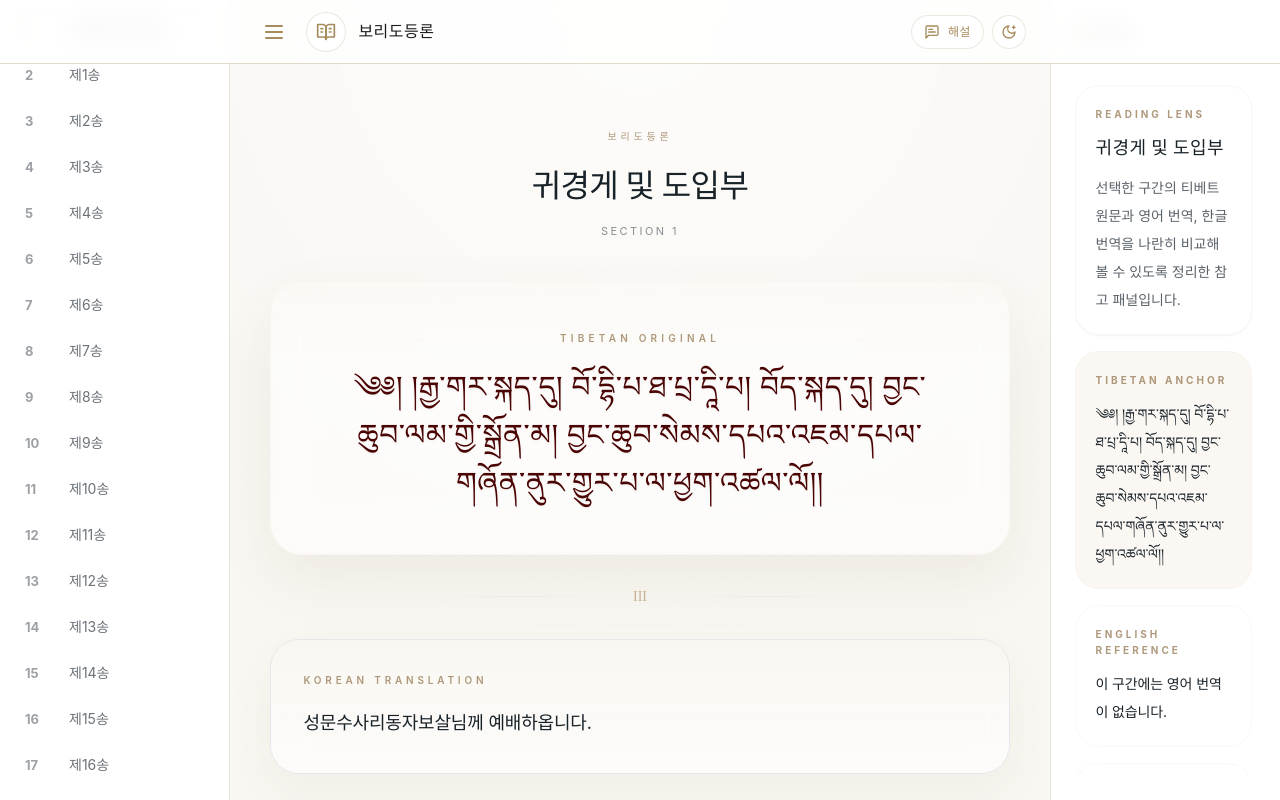
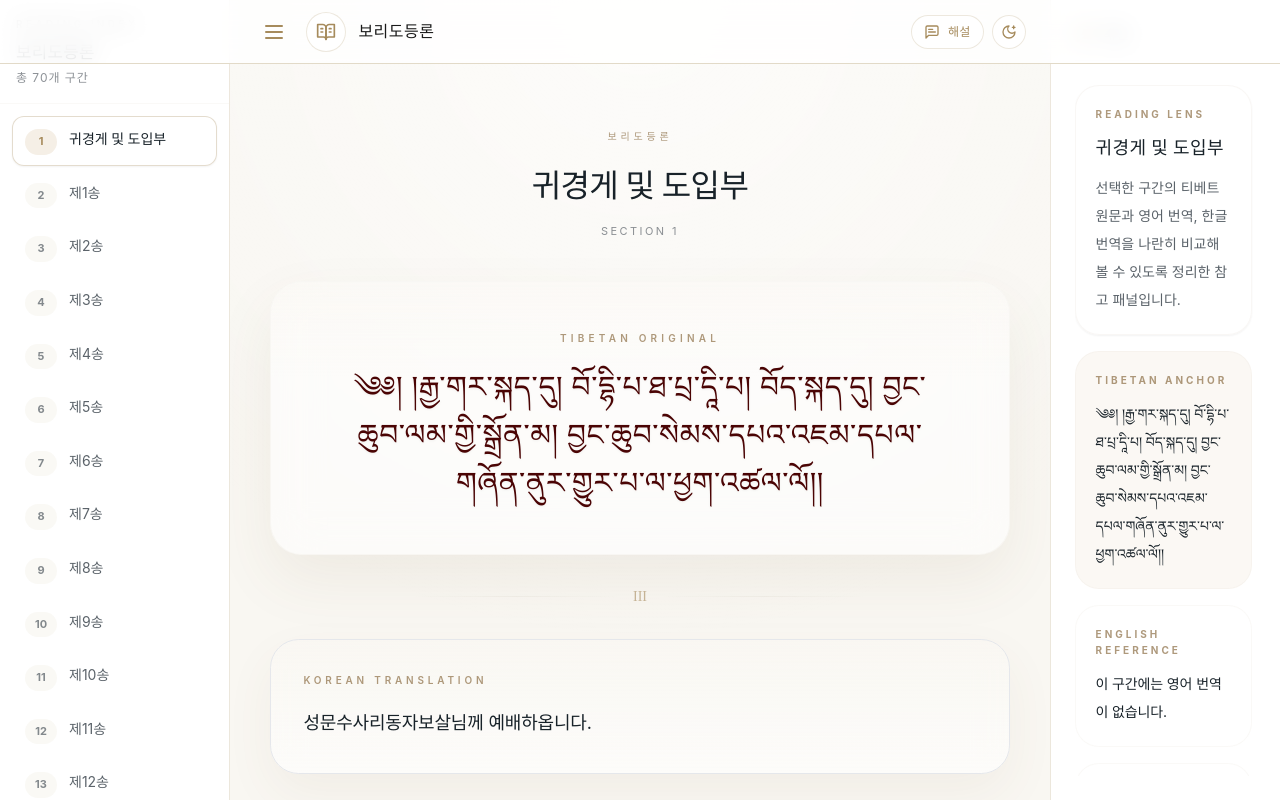
Before and after one commit to concario17-max/bori, a React (Vite) app: page / in a window 1280 px wide. Built offline with nearby package versions, Linux system fonts and the light colour scheme; a web font is replaced by a local one.

Commit message:
Refine left sidebar layout

```diff
--- a/src/components/Sidebar/SidebarHeader.jsx
+++ b/src/components/Sidebar/SidebarHeader.jsx
@@ -7,7 +7,7 @@ import { X } from 'lucide-react';
 function SidebarHeader({ setIsSidebarOpen }) {
   return (
     <div className="flex shrink-0 items-center justify-between border-b border-gold-border/30 p-4 dark:border-[#333] lg:hidden">
-      <span className="font-crimson text-lg font-bold text-text-primary dark:text-dark-text-primary">
+      <span className="font-korean text-lg font-semibold text-text-primary dark:text-dark-text-primary">
         보리도등론
       </span>
       <button
--- a/src/components/Sidebar/SidebarVerseList.jsx
+++ b/src/components/Sidebar/SidebarVerseList.jsx
@@ -7,6 +7,8 @@ const SidebarVerseList = ({
   paragraphIndices,
   onSelectParagraph,
   setIsSidebarOpen,
+  title,
+  count,
 }) => {
   if (!expandedChapter) return null;
 
@@ -31,7 +33,19 @@ const SidebarVerseList = ({
 
   return (
     <div className="custom-scrollbar h-full flex-1 overflow-y-auto bg-transparent animate-[fadeIn_0.5s_ease-out]">
-      <div className="space-y-1 px-3 py-2">
+      <div className="sticky top-0 z-10 border-b border-gold-border/20 bg-white/88 px-4 py-4 backdrop-blur-md dark:border-dark-border/50 dark:bg-dark-bg/92">
+        <p className="font-inter text-[10px] font-semibold uppercase tracking-[0.34em] text-gold-deep/72 dark:text-gold-light/68">
+          Reading Index
+        </p>
+        <h2 className="mt-2 font-korean text-[1.05rem] font-semibold leading-6 text-text-primary dark:text-dark-text-primary">
+          {title || foundChapter.chapterName || foundChapter.title}
+        </h2>
+        <p className="mt-1 text-[12px] tracking-[0.08em] text-text-secondary/70 dark:text-dark-text-secondary/75">
+          총 {count || foundChapter.paragraphs.length}개 구간
+        </p>
+      </div>
+
+      <div className="space-y-1 px-3 py-3">
         {foundChapter.paragraphs.map((paragraph) => {
           const isActive = activeParagraphId === paragraph.id;
 
@@ -42,24 +56,32 @@ const SidebarVerseList = ({
                 if (onSelectParagraph) onSelectParagraph(paragraph);
                 if (window.innerWidth < 1024) setIsSidebarOpen(false);
               }}
-              className={`w-full flex items-start gap-2.5 rounded-xl px-3 py-2 text-left text-[16px] transition-all ${
+              className={`w-full rounded-xl border px-3 py-2.5 text-left transition-all ${
                 isActive
-                  ? 'border border-gold-primary/30 bg-white/60 font-medium text-text-primary shadow-sm dark:border-gold-primary/20 dark:bg-dark-bg/60 dark:text-gold-light'
-                  : 'border border-transparent text-text-secondary hover:bg-gold-surface/30 hover:text-text-primary dark:text-dark-text-secondary dark:hover:bg-dark-bg/40'
+                  ? 'border-gold-primary/30 bg-white/75 shadow-sm dark:border-gold-primary/20 dark:bg-dark-bg/65'
+                  : 'border-transparent bg-transparent hover:border-gold-border/18 hover:bg-gold-surface/25 dark:hover:border-dark-border/45 dark:hover:bg-dark-bg/40'
               }`}
             >
+              <div className="flex items-start gap-3">
                 <span
-                className={`mt-[2px] min-w-[34px] whitespace-nowrap text-[13px] font-bold ${
+                  className={`mt-0.5 inline-flex min-w-[32px] justify-center rounded-full px-2 py-1 text-[11px] font-bold ${
                     isActive
-                    ? 'text-gold-primary'
-                    : 'text-text-secondary/60 dark:text-dark-text-secondary/60'
+                      ? 'bg-gold-surface text-gold-primary dark:bg-dark-surface dark:text-gold-light'
+                      : 'bg-sand-primary/80 text-text-secondary/75 dark:bg-dark-surface/60 dark:text-dark-text-secondary/70'
                   }`}
                 >
                   {paragraphIndices[paragraph.id] || paragraph.id}
                 </span>
-              <span className="break-keep whitespace-normal font-korean text-[14px] leading-6 opacity-90">
+                <span
+                  className={`break-keep whitespace-normal font-korean text-[14px] leading-6 ${
+                    isActive
+                      ? 'font-semibold text-text-primary dark:text-dark-text-primary'
+                      : 'text-text-secondary dark:text-dark-text-secondary'
+                  }`}
+                >
                   {paragraph.title || paragraph.chapterTitle}
                 </span>
+              </div>
             </button>
           );
         })}
--- a/src/pages/components/LeftSidebar.jsx
+++ b/src/pages/components/LeftSidebar.jsx
@@ -13,6 +13,7 @@ const LeftSidebar = ({ chapters, onSelectParagraph, activeParagraphId, isPrayerP
   };
   const { isSidebarOpen, setIsSidebarOpen, isDesktopSidebarOpen } = uiContext;
   const isSingleChapter = (chapters?.length ?? 0) <= 1;
+  const singleChapter = isSingleChapter ? chapters?.[0] ?? null : null;
 
   const paragraphIndices = React.useMemo(() => {
     const map = {};
@@ -123,6 +124,8 @@ const LeftSidebar = ({ chapters, onSelectParagraph, activeParagraphId, isPrayerP
           paragraphIndices={paragraphIndices}
           onSelectParagraph={onSelectParagraph}
           setIsSidebarOpen={setIsSidebarOpen}
+          title={singleChapter?.title ?? '보리도등론'}
+          count={singleChapter?.paragraphs?.length ?? 0}
         />
       </div>
     </SidebarLayout>
```
Lines whose indentation alone changed are shown as unchanged.
